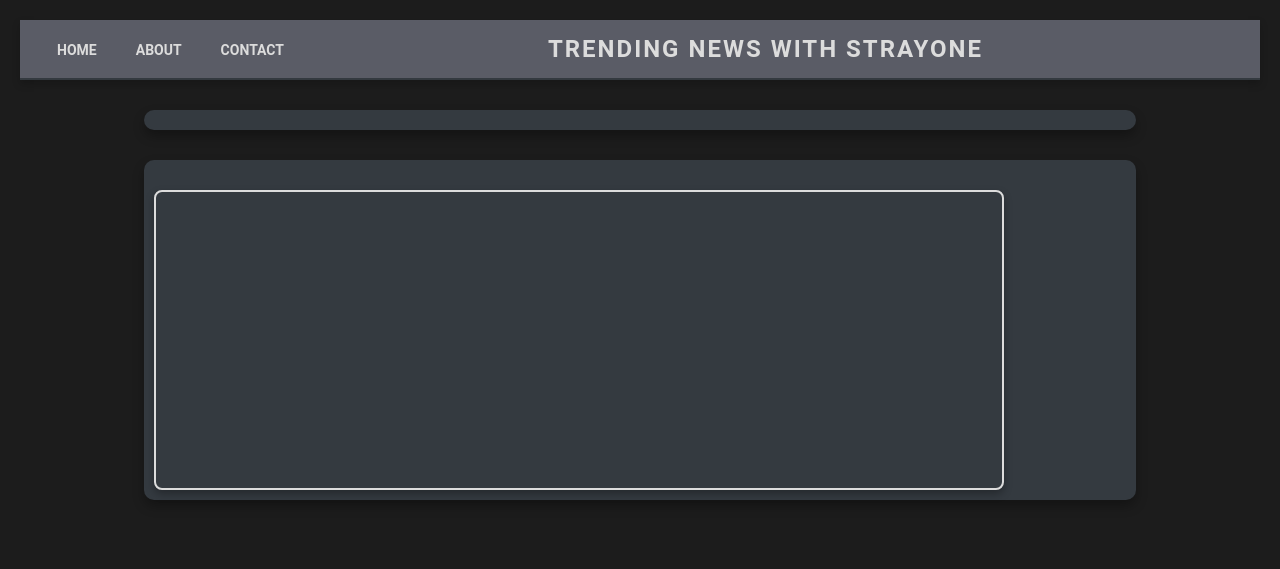
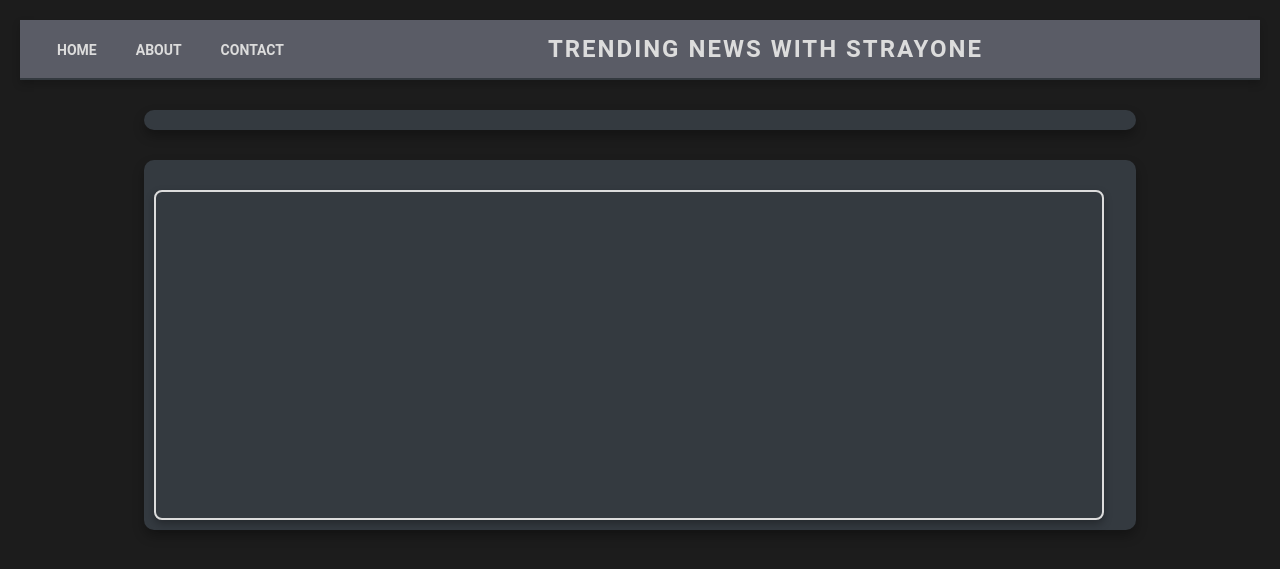
Before and after one commit to strayon3/newswebsite, a Flask app: page / in a window 1280 px wide. Shown: the top 569 px of the page. Run offline with Flask 3, Linux system fonts and the light colour scheme; data that the repository does not hold is empty; some libraries are stand-ins or nearby versions.

Commit message:
Update style.css

```diff
--- a/static/style.css
+++ b/static/style.css
@@ -193,7 +193,7 @@ body {
     border: 2px solid #dcdcdc; /* Border around the ad */
     border-radius: 8px; /* Rounded corners */
     box-shadow: 0 4px 8px rgba(0, 0, 0, 0.3); /* Subtle shadow for depth */
-    width: 850px; /* Width matching the 4:1 ratio */
-    height: 300px; /* Height based on 4:1 aspect ratio */
+    width: 950px; /* Width matching the 4:1 ratio */
+    height: 330px; /* Height based on 4:1 aspect ratio */
     text-align: center;
 }
```
